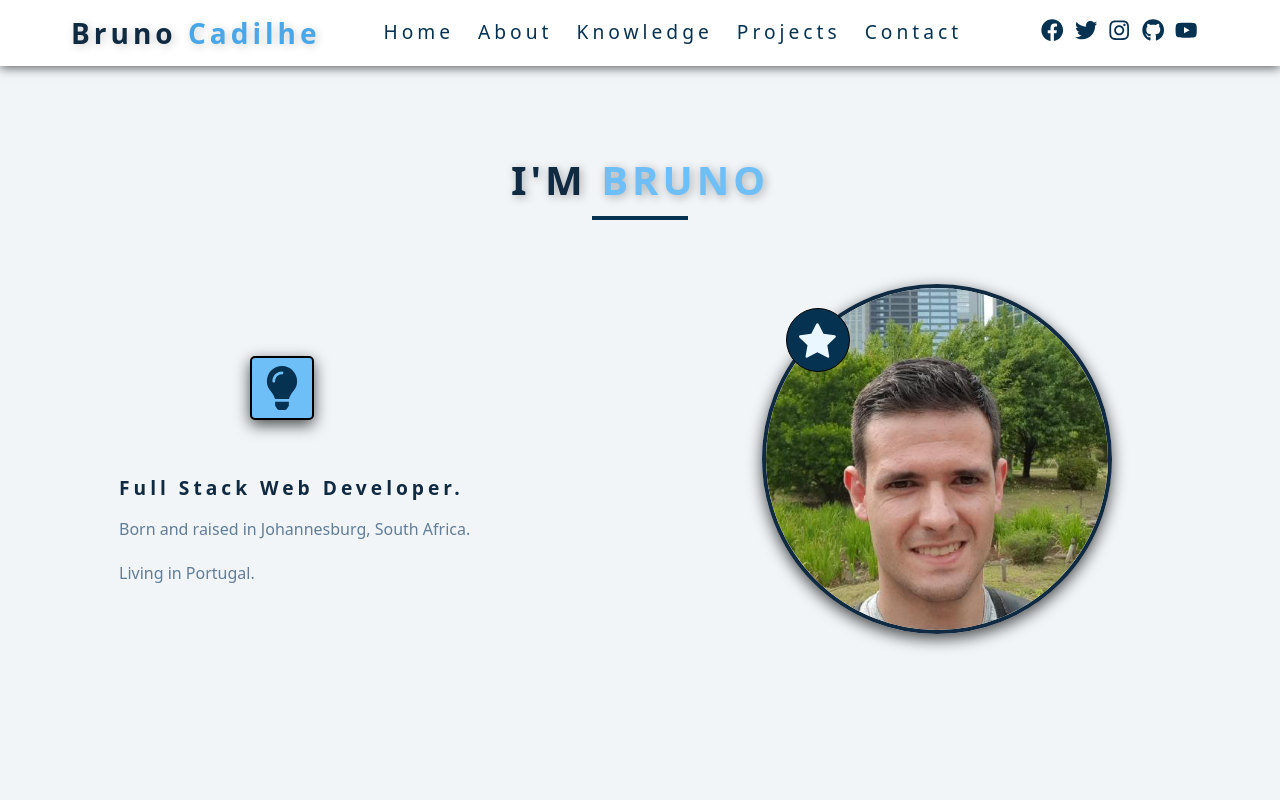
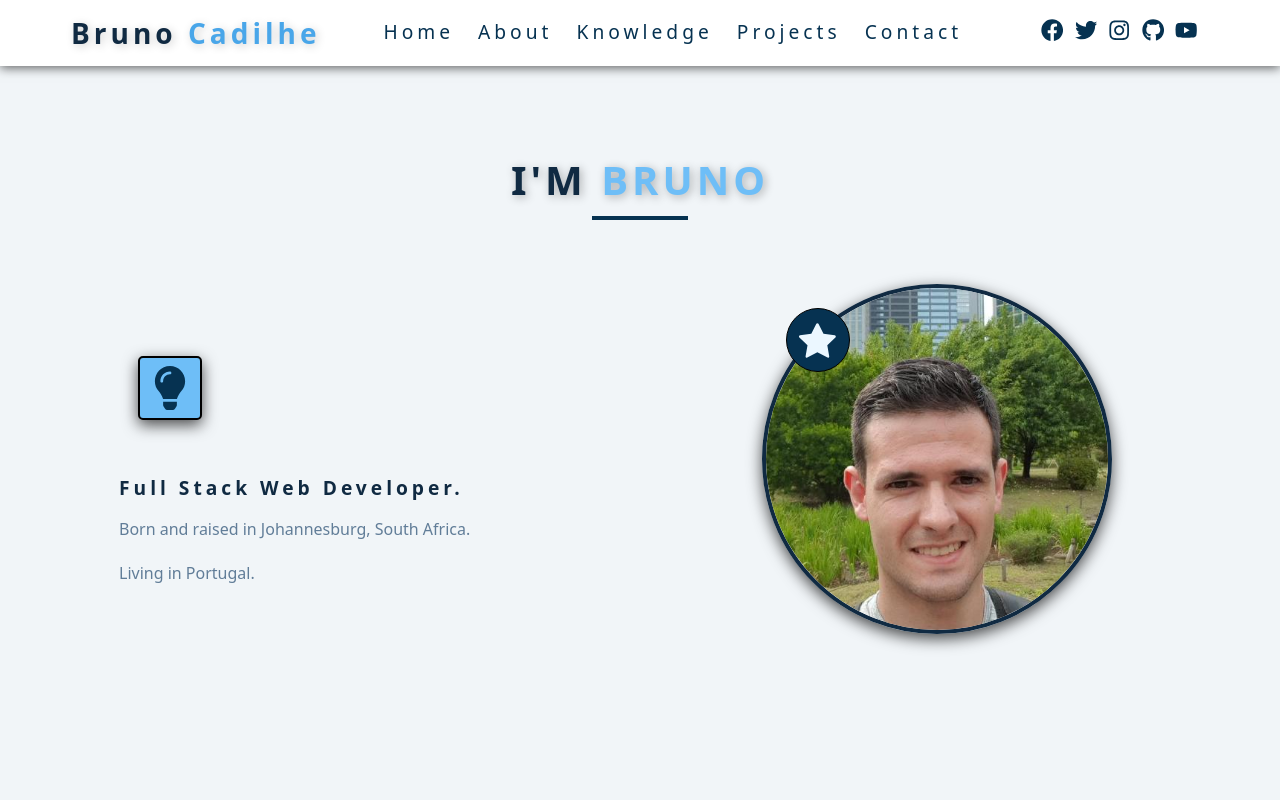
Before and after one commit to Brunocadilhe/bruno-cadilhe-portfolio, a React (Create React App) app: page / in a window 1280 px wide. Shown: the top 800 px of the page. Built offline with nearby package versions, Linux system fonts and the light colour scheme; no server answers.

Commit message:
intial commit

```diff
--- a/src/index.css
+++ b/src/index.css
@@ -677,15 +677,15 @@ HOME
     left: 1.5rem;
   }
   .home-icon-toggle {
-    margin-left: 8.2rem;
-    margin-top: 4.5rem;
+    margin-left: -7rem;
   }
   .home-lightbulb {
     background: var(--clr-blue-6);
     color: var(--clr-blue-1);
     padding: 0.5rem;
-    display: inline-block;
     font-size: 4rem;
+    margin-left: 8.2rem;
+    margin-top: 4.5rem;
     margin-bottom: 2rem;
     border-radius: 5px;
     border: 2px solid var(--clr-black);
```
